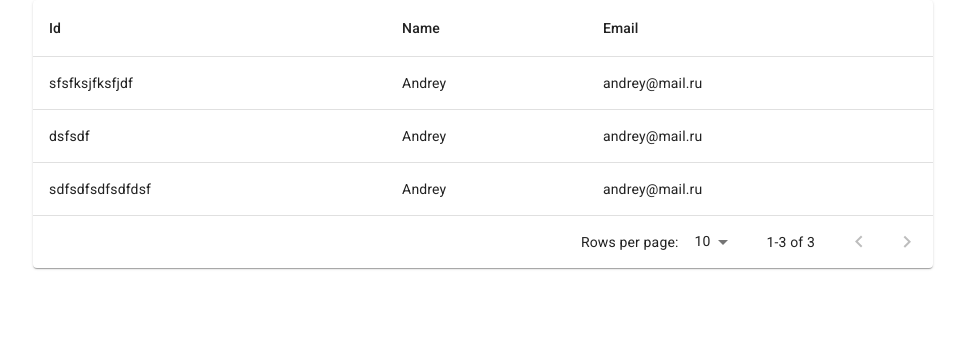
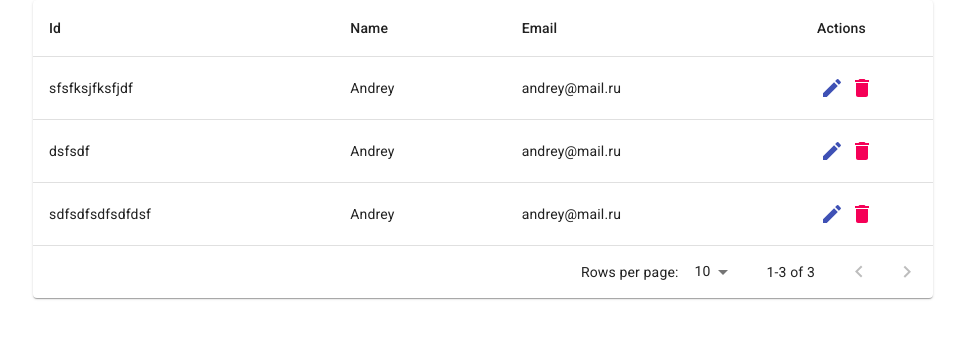
Before and after one commit to kochurov-b/CRUD, a React (Create React App) app in the folder frontend/: page / in a window 1280 px wide. Shown: the top 338 px of the page, without its empty margins (157-1122 px from the left). Built offline with nearby package versions, Linux system fonts and the light colour scheme.

Commit message:
adding actions column

```diff
--- a/frontend/package.json
+++ b/frontend/package.json
@@ -4,6 +4,7 @@
   "private": true,
   "dependencies": {
     "@material-ui/core": "^4.11.0",
+    "@material-ui/icons": "^4.9.1",
     "react": "^17.0.1",
     "react-dom": "^17.0.1",
     "react-scripts": "4.0.0",
--- a/frontend/src/components/App/App.js
+++ b/frontend/src/components/App/App.js
@@ -1,4 +1,6 @@
 import React from 'react';
+import EditIcon from '@material-ui/icons/Edit';
+import DeleteIcon from '@material-ui/icons/Delete';
 
 import { Table } from '../Table/Table';
 
@@ -9,6 +11,7 @@ export const App = () => {
     { id: 'id', label: 'Id' },
     { id: 'name', label: 'Name' },
     { id: 'email', label: 'Email' },
+    { id: 'actions', label: 'Actions', width: 100 },
   ];
 
   const rows = [
@@ -29,9 +32,28 @@ export const App = () => {
     },
   ];
 
+  const actions = [
+    {
+      label: 'edit',
+      icon: EditIcon,
+      color: 'primary',
+      onClick: (id) => {
+        console.log(id);
+      },
+    },
+    {
+      label: 'delete',
+      icon: DeleteIcon,
+      color: 'secondary',
+      onClick: (id) => {
+        console.log(id);
+      },
+    },
+  ];
+
   return (
     <main className="app">
-      <Table columns={columns} rows={rows} />
+      <Table columns={columns} rows={rows} actions={actions} />
     </main>
   );
 };
--- a/frontend/src/components/Table/Body/Body.jsx
+++ b/frontend/src/components/Table/Body/Body.jsx
@@ -2,26 +2,47 @@ import React from 'react';
 import TableBodyMUI from '@material-ui/core/TableBody';
 import TableCell from '@material-ui/core/TableCell';
 import TableRow from '@material-ui/core/TableRow';
+import IconButton from '@material-ui/core/IconButton';
+
+const renderAction = (rowId, { label, color, icon: Icon, onClick }) => (
+  <IconButton
+    key={label}
+    aria-label={label}
+    color={color}
+    size="small"
+    onClick={() => onClick(rowId)}
+  >
+    <Icon />
+  </IconButton>
+);
+
+const renderActions = ({ columnId, rowId, actions }) => (
+  <TableCell key={columnId}>
+    {actions.map((action) => renderAction(rowId, action))}
+  </TableCell>
+);
 
 const renderCell = (id, value) => <TableCell key={id}>{value}</TableCell>;
 
-const renderRow = (row, columns) => {
+const renderRow = ({ row, columns, actions }) => {
   const { id: rowId } = row;
 
   return (
     <TableRow hover tabIndex={-1} key={rowId}>
       {columns.map(({ id }) => {
+        if (id === 'actions')
+          return renderActions({ columnId: id, rowId, actions });
+
         const value = row[id];
-
         return renderCell(id, value);
       })}
     </TableRow>
   );
 };
 
-const renderRows = (rows, columns) =>
-  rows.map((row) => renderRow(row, columns));
+const renderRows = ({ rows, columns, actions }) =>
+  rows.map((row) => renderRow({ row, columns, actions }));
 
-export const TableBody = ({ rows, columns }) => (
-  <TableBodyMUI>{renderRows(rows, columns)}</TableBodyMUI>
+export const TableBody = (props) => (
+  <TableBodyMUI>{renderRows(props)}</TableBodyMUI>
 );
--- a/frontend/src/components/Table/Head/Head.jsx
+++ b/frontend/src/components/Table/Head/Head.jsx
@@ -3,7 +3,11 @@ import TableCell from '@material-ui/core/TableCell';
 import TableHeadMUI from '@material-ui/core/TableHead';
 import TableRow from '@material-ui/core/TableRow';
 
-const renderCell = ({ id, label }) => <TableCell key={id}>{label}</TableCell>;
+const renderCell = ({ id, label, width }) => (
+  <TableCell key={id} style={{ width }}>
+    {label}
+  </TableCell>
+);
 
 const renderRow = (columns) => <TableRow>{columns.map(renderCell)}</TableRow>;
 
--- a/frontend/src/components/Table/Table.jsx
+++ b/frontend/src/components/Table/Table.jsx
@@ -10,7 +10,7 @@ import { useTable } from './useTable';
 
 const ROWS_PER_PAGE_OPTIONS = [10, 20, 30];
 
-export const Table = ({ columns, rows }) => {
+export const Table = ({ columns, rows, actions }) => {
   const { page, rowsPerPage, onChangePage, onChangeRowsPerPage } = useTable();
   const rowsCount = rows.length;
   const startRowNumber = page * rowsPerPage;
@@ -22,7 +22,11 @@ export const Table = ({ columns, rows }) => {
       <TableContainer>
         <TableMUI>
           <TableHead columns={columns} />
-          <TableBody columns={columns} rows={generatePageRows} />
+          <TableBody
+            columns={columns}
+            rows={generatePageRows}
+            actions={actions}
+          />
         </TableMUI>
       </TableContainer>
       <TablePagination
```
Also changed, not shown: 1 other file (tests, documents, lock files or other folders).
